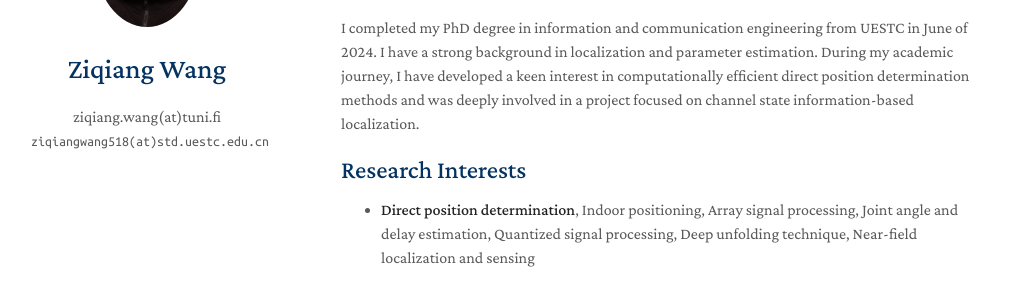
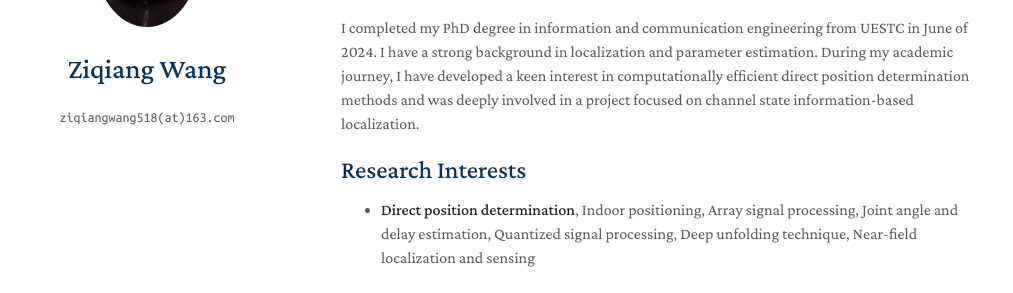
Before and after one commit to ZQiang-Wang/ZQiang-Wang.github.io, a Jekyll site: the page built from index.md, in a window 1280 px wide. Shown: the part 196-489 px from the top of the page, without its empty margins (129-1142 px from the left). Built offline with Jekyll 4.4.1, drawn with Linux system fonts in a browser that asks for light colours; a style sheet for code colours, icons or effects is not loaded; our own code applies the rules of GitHub Pages for plain Markdown files.

Commit message:
Update _config.yml

```diff
--- a/_config.yml
+++ b/_config.yml
@@ -1,8 +1,8 @@
 # Basic Information
 title: Ziqiang Wang
 # email: ziqiangwang518(at)std.uestc.edu.cn
-email: ziqiangwang518(at)std.uestc.edu.cn
-affiliation: ziqiang.wang(at)tuni.fi
+email: ziqiangwang518(at)163.com
+
 
 # Search Engine Optimization (SEO)
 # The following information is used to improve the website traffic from search engines, e.g., Google.
```
